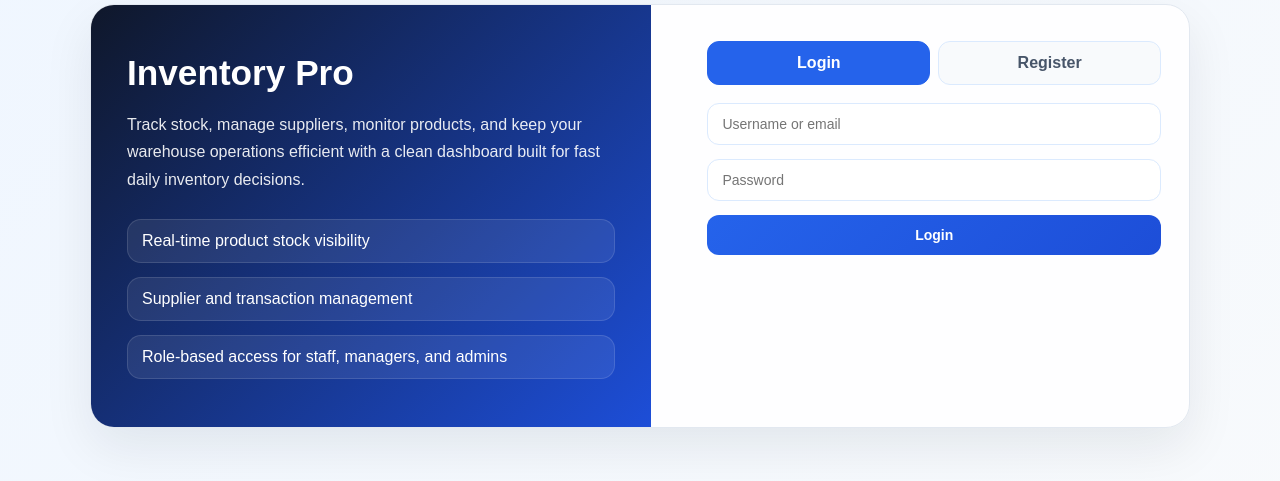
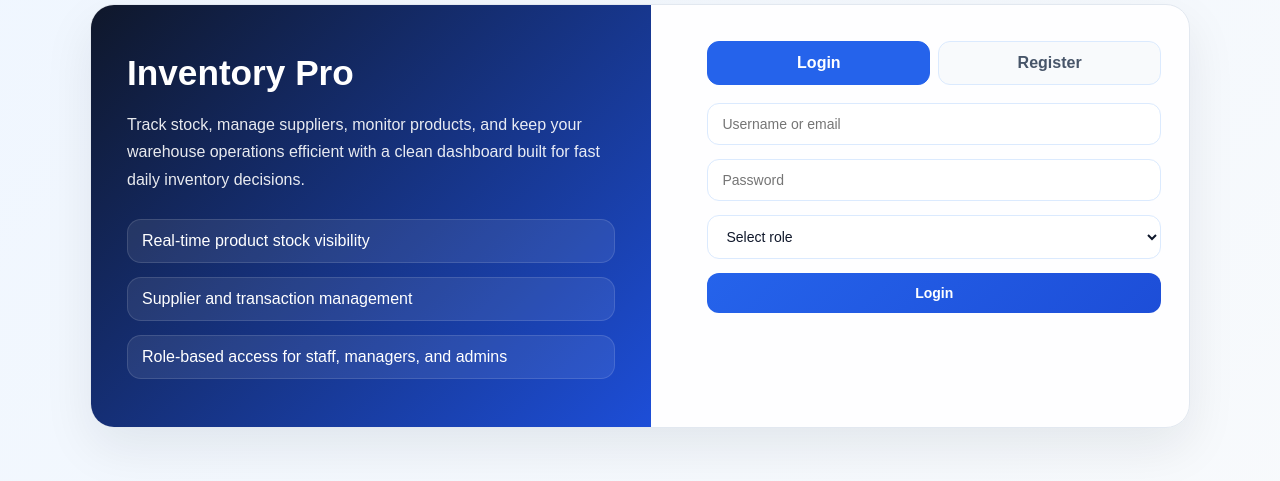
Before and after one commit to Thepene/melv, a PHP site: page /login.php in a window 1280 px wide. Shown: the part 184-665 px from the top of the page. Run offline with PHP 8.4, Linux system fonts and the light colour scheme.

Commit message:
Add role selection to login form and validate user role during authentication

```diff
--- a/login.php
+++ b/login.php
@@ -40,7 +40,7 @@ if ($_SERVER['REQUEST_METHOD'] === 'POST') {
                     'username' => $username,
                     'email' => $email,
                     'password' => password_hash($password, PASSWORD_DEFAULT),
-                    'role' => $role,
+                    'role' => in_array($role, ['admin', 'manager', 'staff'], true) ? $role : 'staff',
                     'created_at' => date('Y-m-d H:i:s'),
                 ];
 
@@ -56,6 +56,7 @@ if ($_SERVER['REQUEST_METHOD'] === 'POST') {
     if ($action === 'login') {
         $username = trim($_POST['username'] ?? '');
         $password = $_POST['password'] ?? '';
+        $selectedRole = trim($_POST['role'] ?? '');
 
         if ($username === '' || $password === '') {
             $error = 'Username and password are required.';
@@ -71,12 +72,16 @@ if ($_SERVER['REQUEST_METHOD'] === 'POST') {
             }
 
             if ($matchedUser && password_verify($password, $matchedUser['password'])) {
+                if ($selectedRole !== '' && $selectedRole !== ($matchedUser['role'] ?? '')) {
+                    $error = 'Selected role does not match this account.';
+                } else {
                     $_SESSION['user_id'] = (int) $matchedUser['id'];
                     $_SESSION['username'] = $matchedUser['username'];
                     $_SESSION['full_name'] = $matchedUser['full_name'];
                     $_SESSION['role'] = $matchedUser['role'];
                     header('Location: dashboard.php');
                     exit();
+                }
             }
 
             $error = 'Invalid username/email or password.';
@@ -273,6 +278,12 @@ if ($_SERVER['REQUEST_METHOD'] === 'POST') {
                     <input type="hidden" name="action" value="login">
                     <input type="text" name="username" placeholder="Username or email" required>
                     <input type="password" name="password" placeholder="Password" required>
+                    <select name="role">
+                        <option value="">Select role</option>
+                        <option value="admin">Admin</option>
+                        <option value="manager">Manager</option>
+                        <option value="staff">Staff</option>
+                    </select>
                     <button type="submit">Login</button>
                 </form>
             </div>
```
Lines whose indentation alone changed are shown as unchanged.
